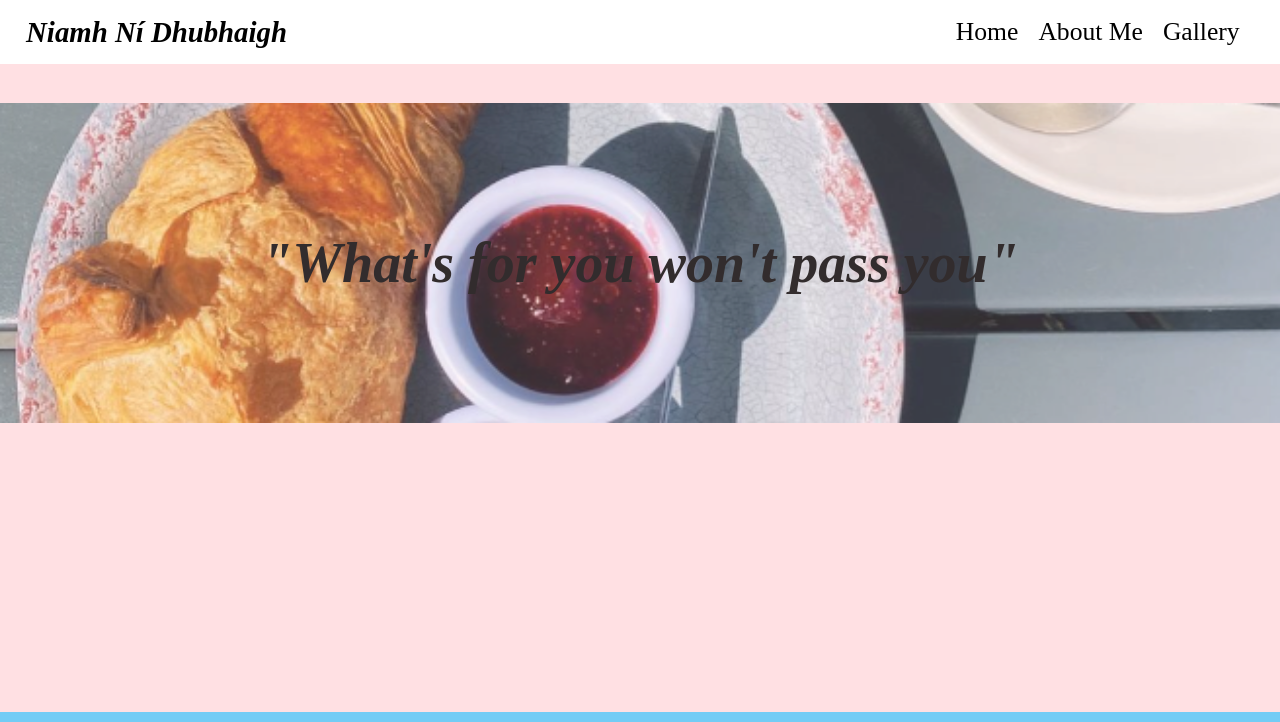
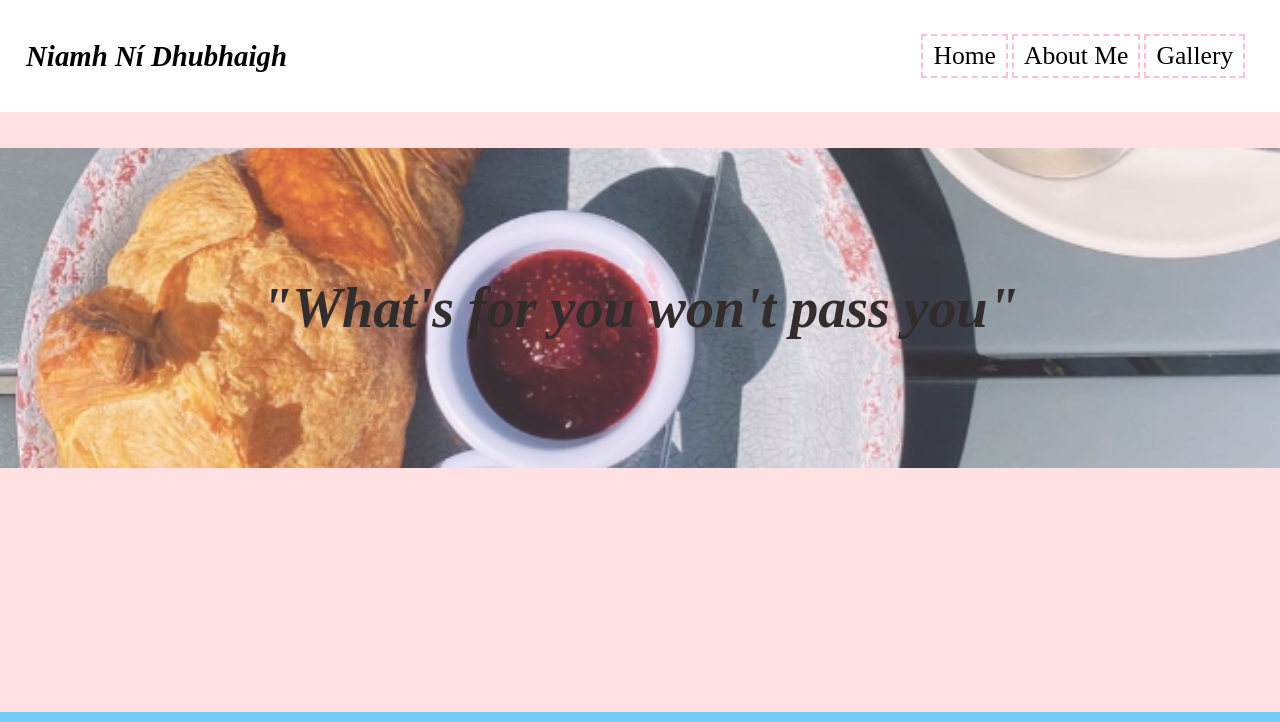
Before and after one commit to Coderific1/niamhduffy, a plain HTML site: page index.html in a window 1280 px wide. Shown: the top 722 px of the page. Drawn offline with Linux system fonts and the light colour scheme.

Commit message:
Changed Border box

```diff
--- a/Resources/CSS/gallery.css
+++ b/Resources/CSS/gallery.css
@@ -61,7 +61,9 @@ header #head-content ul a {
     color: black;
     text-align: center;
     font-size: 1.6rem;
-    padding: 0px 10px;
+    padding: 5px 10px;
+    border: 2px dashed pink;
+    margin: 0px 2px;
 }
 
 /* Main Section */
--- a/Resources/CSS/index.css
+++ b/Resources/CSS/index.css
@@ -21,7 +21,7 @@ body {
     color: black;
     min-height: 100vh;
     display: grid;
-    grid-template: 8% 1fr 5.5rem / 1fr;
+    grid-template: 7rem 1fr 5.5rem / 1fr;
 }
 
 main {
@@ -61,7 +61,9 @@ header #head-content ul a {
     color: black;
     text-align: center;
     font-size: 1.6rem;
-    padding: 0px 10px;
+    padding: 5px 10px;
+    border: 2px dashed pink;
+    margin: 0px 2px;
 }
 
 /* Main Section */
```
